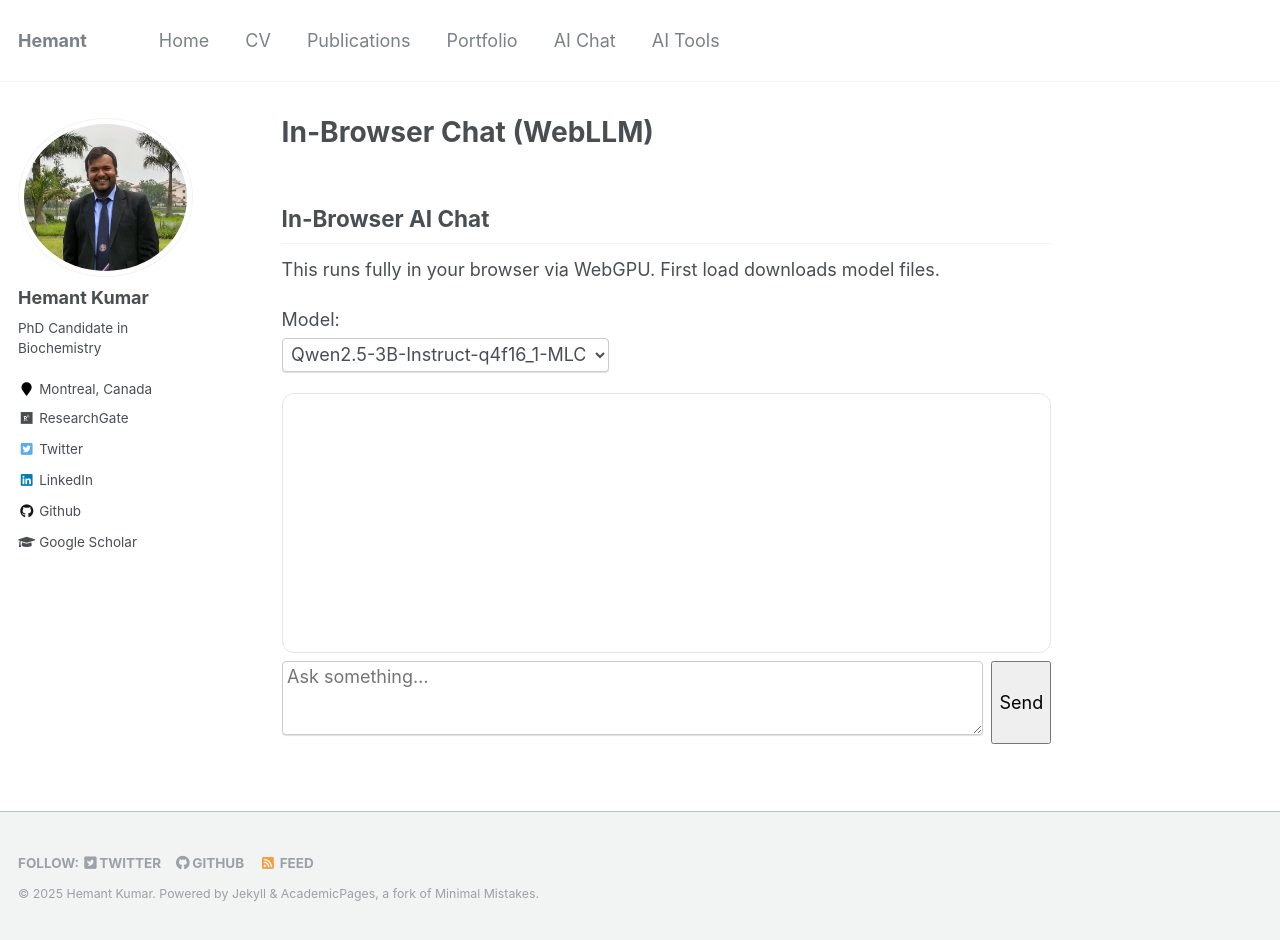
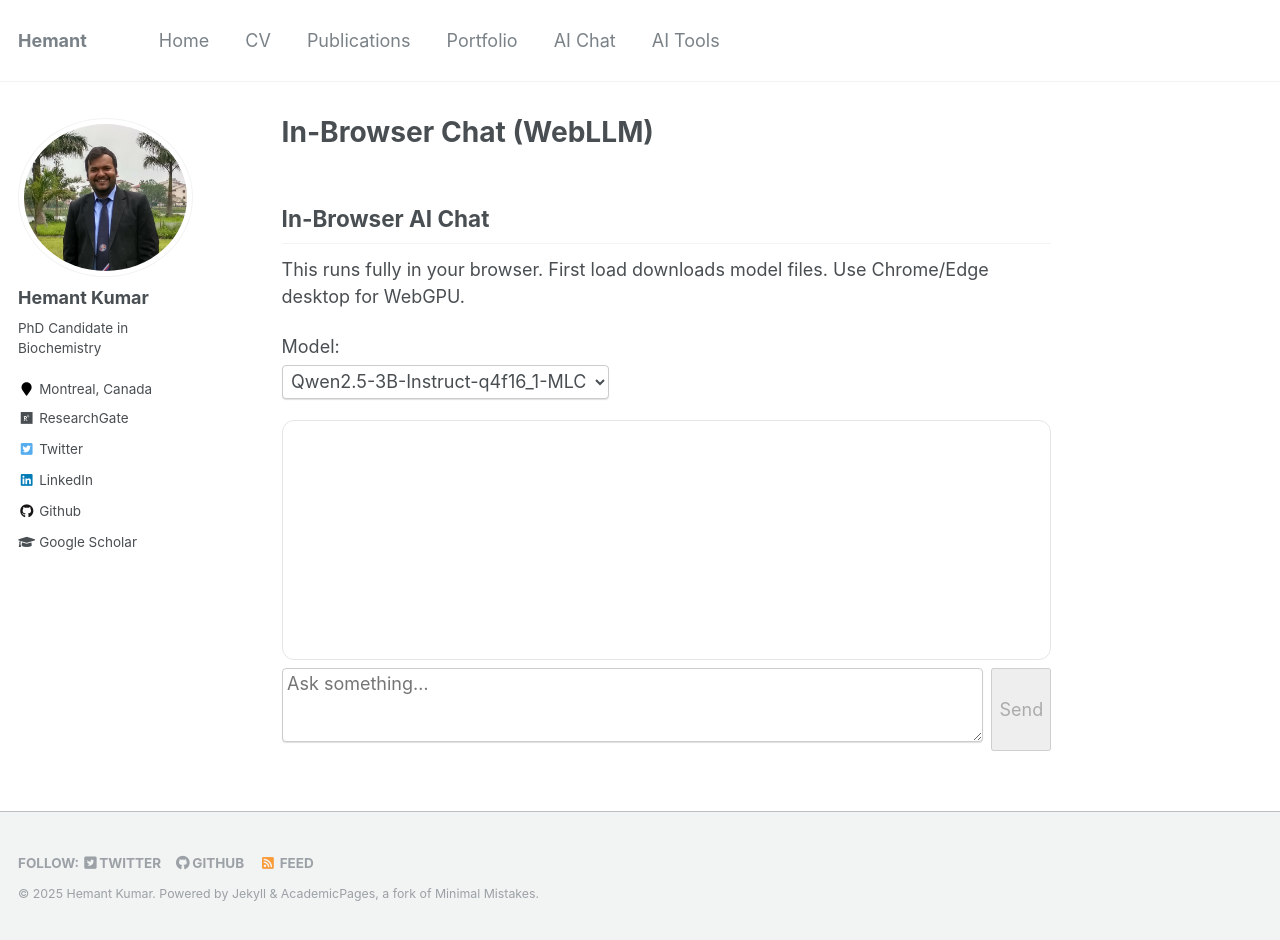
Before and after one commit to hemantkiitg/hemantkiitg.github.io, a Jekyll site: the page built from ai/webllm/webllm.html, in a window 1280 px wide and 940 px high. Built offline with Jekyll 4.4.1, drawn with Linux system fonts in a browser that asks for light colours; part of the change alters nothing that is shown.

Commit message:
Update webllm.html

```diff
--- a/ai/webllm/webllm.html
+++ b/ai/webllm/webllm.html
@@ -6,7 +6,7 @@ author_profile: true
 ---
 
 <h2>In-Browser AI Chat</h2>
-<p>This runs fully in your browser via WebGPU. First load downloads model files.</p>
+<p>This runs fully in your browser. First load downloads model files. Use Chrome/Edge desktop for WebGPU.</p>
 
 <div style="margin:12px 0;">
   <label for="model">Model:</label>
@@ -17,91 +17,90 @@ author_profile: true
   <span id="status" style="margin-left:8px;"></span>
 </div>
 
-<div id="chat" style="border:1px solid #e5e5e5;border-radius:12px;padding:12px;min-height:260px;max-height:520px;overflow:auto;"></div>
+<div id="chat" style="border:1px solid #e5e5e5;border-radius:12px;padding:12px;min-height:240px;max-height:520px;overflow:auto;"></div>
 
 <div style="display:flex;gap:8px;margin-top:8px;">
   <textarea id="prompt" rows="3" style="flex:1;" placeholder="Ask something…"></textarea>
-  <button id="send">Send</button>
+  <button id="send" disabled>Send</button>
 </div>
 
 <script type="module">
   import { CreateWebWorkerMLCEngine } from "https://esm.run/@mlc-ai/web-llm";
 
   const chat = document.getElementById('chat');
-  const promptEl = document.getElementById('prompt');
-  const sendBtn = document.getElementById('send');
+  const input = document.getElementById('prompt');
+  const send = document.getElementById('send');
   const status = document.getElementById('status');
   const modelSel = document.getElementById('model');
 
   if (!('gpu' in navigator)) {
-    status.textContent = " WebGPU not supported (try Chrome/Edge desktop).";
-    sendBtn.disabled = true;
+    status.textContent = " WebGPU not supported (use Chrome/Edge desktop).";
   }
 
   let engine = null;
   let messages = [{ role: "system", content: "You are a concise, helpful assistant." }];
 
   async function loadModel() {
-    sendBtn.disabled = true;
+    send.disabled = true;
     chat.innerHTML = "";
-    status.textContent = " Loading…";
+    status.textContent = " Loading model…";
+    try {
       engine = await CreateWebWorkerMLCEngine(modelSel.value, {
         initProgressCallback: (p) => {
           status.textContent = " Loading: " + Math.round(100 * p.progress) + "%";
         }
       });
       status.textContent = " Ready.";
-    sendBtn.disabled = false;
-    promptEl.focus();
+      send.disabled = false;
+      input.focus();
+    } catch (e) {
+      status.textContent = " Load error: " + e.message;
+      console.error(e);
+    }
   }
 
   modelSel.addEventListener('change', loadModel);
-  await loadModel();
+  await loadModel(); // top-level await requires type="module"
 
-  function addBubble(text, who) {
-    const div = document.createElement('div');
-    div.style.padding = '8px 10px';
-    div.style.margin = '8px 0';
-    div.style.borderRadius = '10px';
-    div.style.whiteSpace = 'pre-wrap';
-    if (who === 'user') { div.style.background = '#f6f8fa'; }
-    chat.appendChild(div);
+  function bubble(text, who) {
+    const d = document.createElement('div');
+    d.style.whiteSpace = 'pre-wrap';
+    d.style.margin = '8px 0';
+    d.style.padding = '8px 10px';
+    d.style.borderRadius = '10px';
+    d.style.background = who === 'user' ? '#f6f8fa' : '#fff';
+    d.textContent = text;
+    chat.appendChild(d);
     chat.scrollTop = chat.scrollHeight;
-    div.textContent = text;
-    return div;
+    return d;
   }
 
-  sendBtn.addEventListener('click', async () => {
-    const q = promptEl.value.trim();
+  async function ask() {
+    const q = input.value.trim();
     if (!q || !engine) return;
-    promptEl.value = '';
-    const userDiv = addBubble(q, 'user');
-
+    input.value = '';
+    bubble(q, 'user');
+    const ans = bubble('…', 'bot');
+    send.disabled = true;
+    try {
       messages.push({ role: "user", content: q });
-    const aDiv = addBubble("…", 'assistant');
-
-    sendBtn.disabled = true;
-    try {
-      const stream = await engine.chat.completions.create({
-        messages,
-        stream: true,
-      });
-      aDiv.textContent = "";
-      for await (const chunk of stream) {
-        const delta = chunk?.choices?.[0]?.delta?.content || "";
-        aDiv.textContent += delta;
+      const stream = await engine.chat.completions.create({ messages, stream: true });
+      ans.textContent = "";
+      for await (const ch of stream) {
+        ans.textContent += ch?.choices?.[0]?.delta?.content ?? "";
         chat.scrollTop = chat.scrollHeight;
       }
-      messages.push({ role: "assistant", content: aDiv.textContent });
+      messages.push({ role: "assistant", content: ans.textContent });
     } catch (e) {
-      aDiv.textContent = "Error: " + e.message;
+      ans.textContent = "Error: " + e.message;
+      console.error(e);
     } finally {
-      sendBtn.disabled = false;
+      send.disabled = false;
     }
-  });
+  }
 
-  // Enter = send (Shift+Enter for newline)
-  promptEl.addEventListener('keydown', (e) => {
-    if (e.key === 'Enter' && !e.shiftKey) { e.preventDefault(); sendBtn.click(); }
+  send.addEventListener('click', ask);
+  input.addEventListener('keydown', e => {
+    if (e.key === 'Enter' && !e.shiftKey) { e.preventDefault(); ask(); }
   });
 </script>
```
Lines whose indentation alone changed are shown as unchanged.
